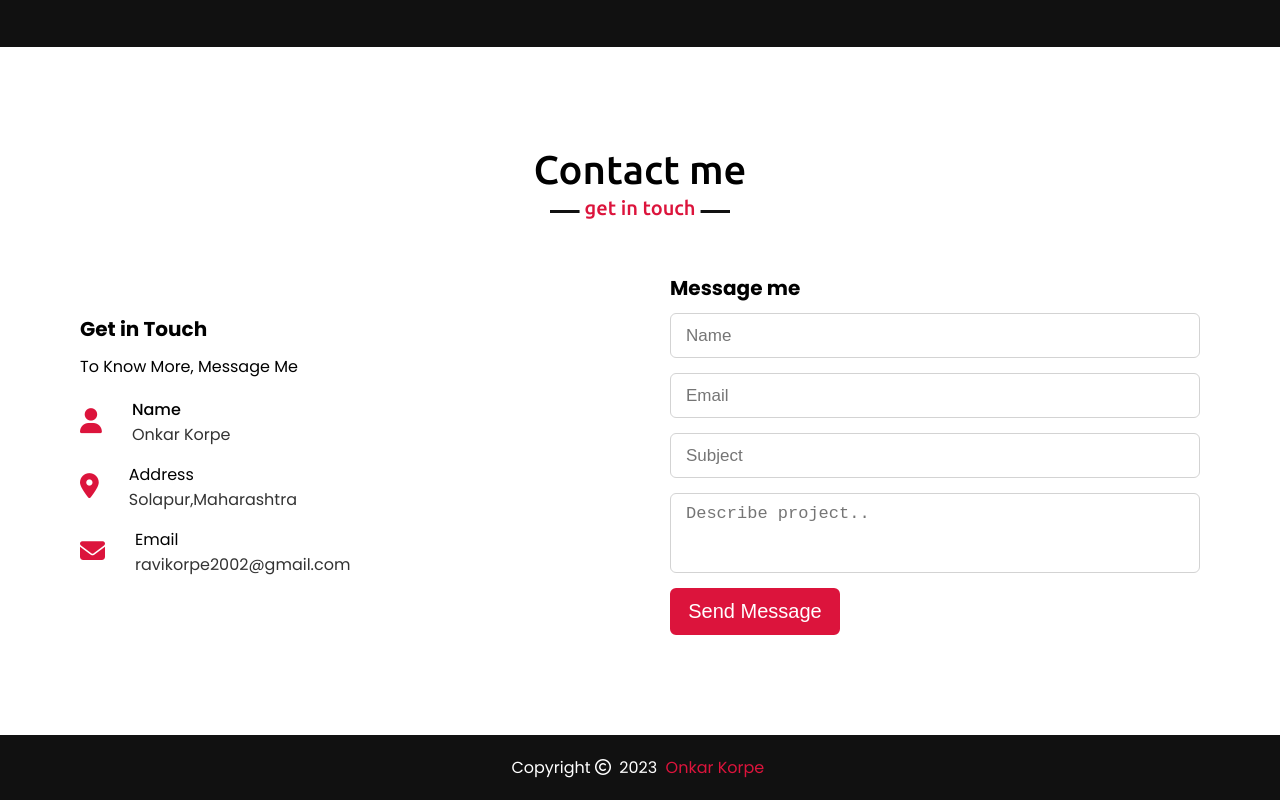
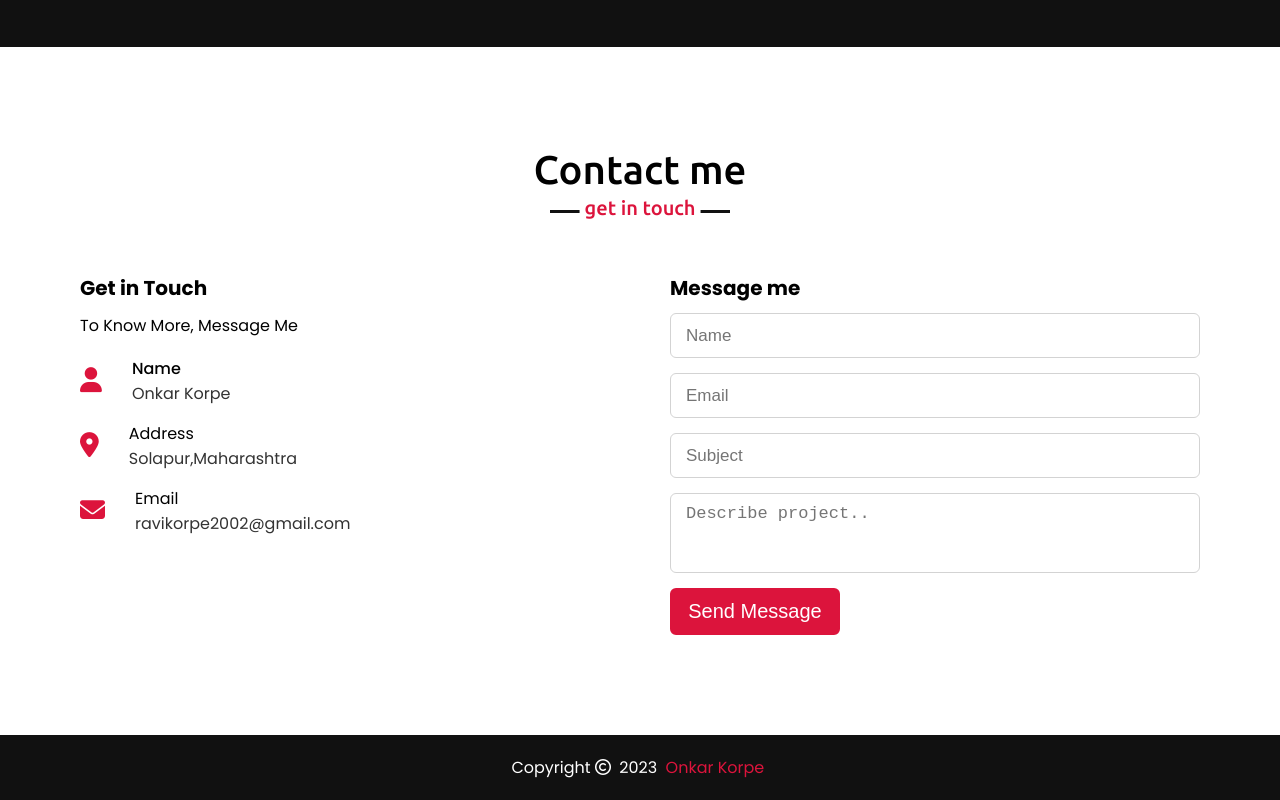
Before and after one commit to onkarkorpe/cv1, a plain HTML site: page index.html in a window 1280 px wide. Shown: the part 2688-3488 px from the top of the page. Drawn offline with nearby package versions, Linux system fonts and the light colour scheme.

Commit message:
Update style.css

```diff
--- a/style.css
+++ b/style.css
@@ -377,6 +377,9 @@ section{
 }
 
 /*contact section start*/
+.contact .contact-content{
+    align-items: unset;
+}
 .contact .title::after{
     content: "get in touch";
 }
```
